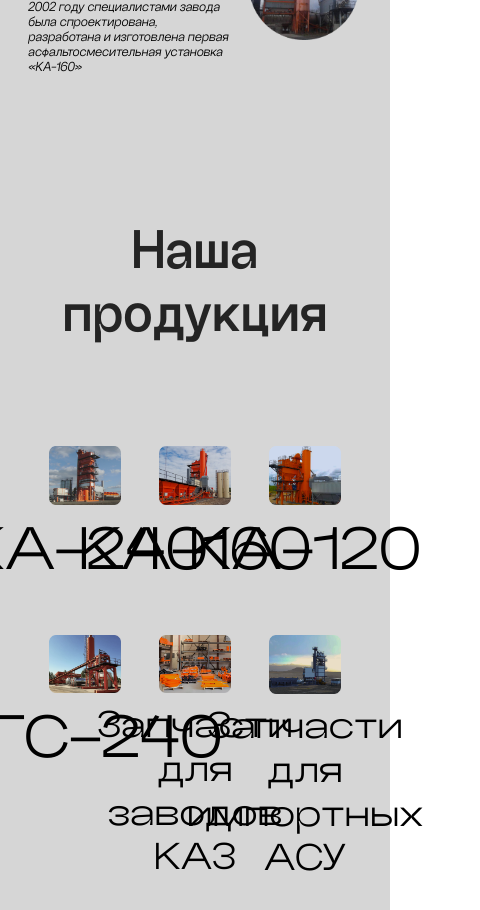
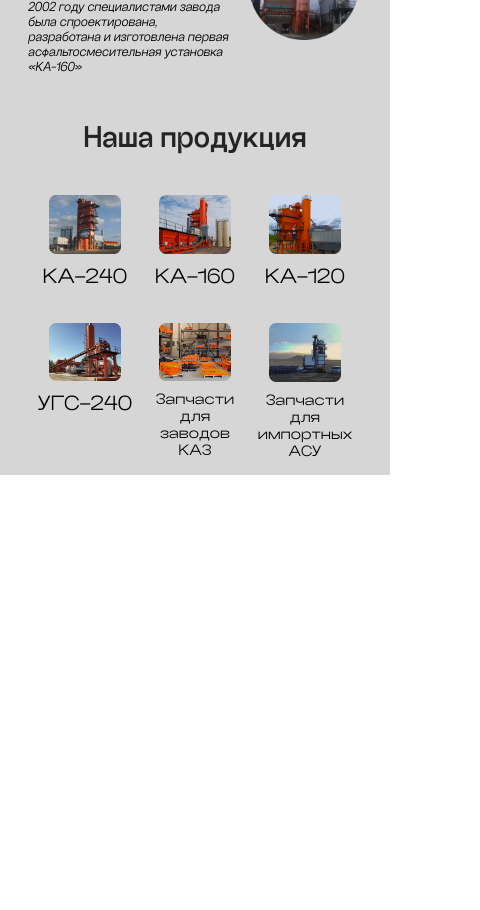
Before and after one commit to arzetz/koloksha, a React (Create React App) app in the folder frontend/: page / in a window 390 px wide. Shown: the part 1120-2030 px from the top of the page, 480 px wide, since content can reach past the window. After the commit the page ends 1595 px from the top, so only its background shows below. Built offline with nearby package versions, Linux system fonts and the light colour scheme.

Commit message:
adaptive products v0.2

```diff
--- a/frontend/src/components/HomePage.js
+++ b/frontend/src/components/HomePage.js
@@ -146,27 +146,27 @@ function HomePage() {
           <h1 className="products">Наша продукция</h1>
         </div>
         <div className="outer_product flex">
-          <div className="inner_product ">
+          <div className="inner_product" data-aos="fade-left" data-aos-duration="600">
           <Image src={ka240}/>
           <span>КА-240</span>
           </div>
-          <div className="inner_product ">
+          <div className="inner_product" data-aos="fade-left" data-aos-duration="800">
           <Image src={ka160}/>
           <span>КА-160</span>
           </div>
-          <div className="inner_product ">
+          <div className="inner_product" data-aos="fade-left" data-aos-duration="1000">
           <Image src={ka120}/>
           <span>КА-120</span>
           </div>
-          <div className="inner_product ">
+          <div className="inner_product" data-aos="fade-right" data-aos-duration="1000">
           <Image src={ugs240}/>
           <span>УГС-240</span>
           </div>
-          <div className="inner_product ">
+          <div className="inner_product" data-aos="fade-right" data-aos-duration="800">
           <Image src={details}/>
           <span className="details">Запчасти для <br></br> заводов КАЗ</span>
           </div>
-          <div className="inner_product ">
+          <div className="inner_product" data-aos="fade-right" data-aos-duration="600">
           <Image src={details_not_ka}/>
           <span className="details">Запчасти для <br></br>импортных АСУ </span>
           </div>
--- a/frontend/src/components/HomePage.scss
+++ b/frontend/src/components/HomePage.scss
@@ -21,7 +21,7 @@ h1 {
     font-family: $rgsts;
   }
   &.products {
-    margin-top: 200px;
+    margin-top: 50px;
     text-align: center;
     font-size: 88px;
     color: $main_black;
@@ -80,7 +80,7 @@ div {
       text-align: center;
       font-family: $rgsp;
       font-size: 64px;
-      &.details{
+      &.details {
         font-size: 40px;
       }
     }
@@ -158,7 +158,7 @@ div {
       font-size: 72px;
     }
     &.products {
-      margin-top: 130px;
+      margin-top: 50px;
       font-size: 72px;
     }
   }
@@ -188,6 +188,17 @@ div {
     &.p_header {
       margin-top: 20%;
       margin-left: 68px;
+    }
+    &.inner_product {
+      span {
+        margin-top: 10px; /* Отступ между изображением и текстом */
+        text-align: center;
+        font-family: $rgsp;
+        font-size: 58px;
+        &.details {
+          font-size: 32px;
+        }
+      }
     }
   }
 
@@ -239,7 +250,7 @@ div {
       font-size: 58px;
     }
     &.products {
-      margin-top: 110px;
+      margin-top: 50px;
       font-size: 58px;
     }
   }
@@ -263,6 +274,17 @@ div {
     &.about_us {
       margin-top: 100px;
     }
+    &.outer_product {
+      margin-top: 70px;
+    }
+    &.inner_product {
+      span {
+        font-size: 48px;
+        &.details {
+          font-size: 30px;
+        }
+      }
+    }
   }
 
   .about_us_p_div {
@@ -285,21 +307,26 @@ div {
     font-size: 18px;
   }
 
-  p.header {
+  p {
+    &.about_us {
+      margin-top: 10px;
+      font-size: 22px;
+    }
+    &.header {
       font-size: 24px;
     }
-  h1.about_us {
+  }
+  h1 {
+    &.about_us {
       margin-top: 100px;
       font-size: 42px;
     }
-  p.about_us {
-    margin-top: 10px;
-    font-size: 22px;
+    &.products {
+      margin-top: 60px;
+      font-size: 42px;
     }
-  div.p_header {
-    margin-top: 20%;
-    margin-left: 5%;
   }
+
   .logo_img {
     margin-left: 26%;
     margin-top: 30%;
@@ -308,14 +335,31 @@ div {
     width: 194px;
     height: 657px;
   }
-  div.about_us_inner {
+  div {
+    &.p_header {
+      margin-top: 20%;
+      margin-left: 5%;
+    }
+    &.about_us_inner {
       margin-top: 20px;
       margin-bottom: 5px;
       width: 100%;
       height: 220px;
     }
-  div.about_us {
+    &.about_us {
       margin-top: 70px;
+    }
+    &.outer_product {
+      margin-top: 50px;
+    }
+    &.inner_product {
+      span {
+        font-size: 40px;
+        &.details {
+          font-size: 24px;
+        }
+      }
+    }
   }
 }
 
@@ -330,28 +374,62 @@ div {
   span.header {
     font-size: 32px;
   }
-  p.header {
+  p {
+    &.header {
       font-size: 24px;
       text-align: center;
     }
-  h1.about_us {
+    &.about_us {
+      margin-top: 5px;
+      font-size: 20px;
+    }
+  }
+  h1 {
+    &.about_us {
       margin-top: 100px;
       font-size: 36px;
     }
-  p.about_us {
-    margin-top: 5px;
-    font-size: 20px;
+    &.products {
+      margin-top: 30px;
+      font-size: 36px;
     }
+  }
+
   .logo {
     display: none;
   }
-  div.header {
+  div {
+    &.header {
       width: 100%;
       margin-top: 165px;
       text-align: center;
     }
-  div.p_header {
+    &.p_header {
       display: none;
+    }
+    &.about_us_inner {
+      width: 100%;
+      height: 150px;
+      margin-bottom: 80px;
+      display: flex;
+      text-align: left;
+    }
+    &.about_us {
+      margin-top: 55px;
+      justify-content: left;
+    }
+    &.outer_product {
+      margin-top: 50px;
+    }
+    &.inner_product {
+      span {
+        font-size: 32px;
+        &.details {
+          font-size: 20px;
+        }
+      }
+      margin-bottom: 15px; /* Отступ между рядами */
+    }
   }
   .flex_small {
     width: 100%;
@@ -369,17 +447,7 @@ div {
   .about_us_p_div {
     text-align: center;
   }
-  div.about_us_inner {
-    width: 100%;
-    height: 150px;
-    margin-bottom: 80px;
-    display: flex;
-    text-align: left;
-  }
-  div.about_us {
-    margin-top: 55px;
-    justify-content: left;
-  }
+
   .p_1 {
     width: 80%;
     margin-left: 20px;
@@ -397,13 +465,32 @@ div {
 }
 
 @media (max-width: 681px) {
-  h1.about_us {
+  h1 {
+    &.about_us {
       margin-top: 100px;
       font-size: 32px;
+    }
+    &.products {
+      margin-top: 10px;
+      font-size: 32px;
+    }
   }
   p.about_us {
     margin-top: 10px;
     font-size: 18px;
+  }
+  div {
+    &.inner_product {
+      span {
+        font-size: 26px;
+        &.details {
+          font-size: 16px;
+        }
+      }
+    }
+    &.outer_product {
+      margin-top: 40px;
+    }
   }
   .i_1 {
     margin-left: 20px;
@@ -420,15 +507,6 @@ div {
 }
 
 @media (max-width: 581px) {
-  div.about_us_inner {
-    width: 100%;
-    height: 150px;
-    margin-bottom: 50px;
-  }
-  div.about_us {
-    margin-top: 40px;
-    justify-content: left;
-  }
   h1.about_us {
     margin-top: 100px;
     font-size: 32px;
@@ -437,6 +515,26 @@ div {
     margin-top: 5px;
     font-size: 16px;
   }
+  div{
+    &.about_us_inner {
+    width: 100%;
+    height: 150px;
+    margin-bottom: 50px;
+  }
+  &.about_us {
+    margin-top: 40px;
+    justify-content: left;
+  }
+  &.inner_product {
+    span {
+      font-size: 22px;
+      &.details {
+        font-size: 12 px;
+      }
+    }
+  }
+}
+
   .p_1 {
     width: 80%;
     margin-left: 20px;
```
Lines whose indentation alone changed are shown as unchanged.
